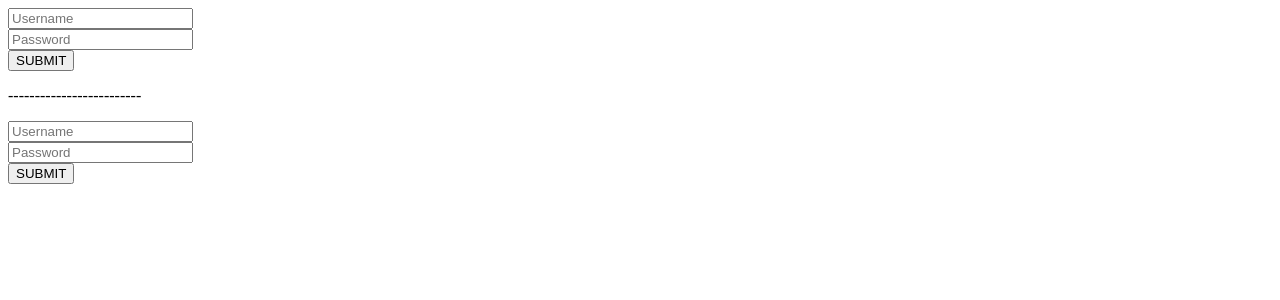
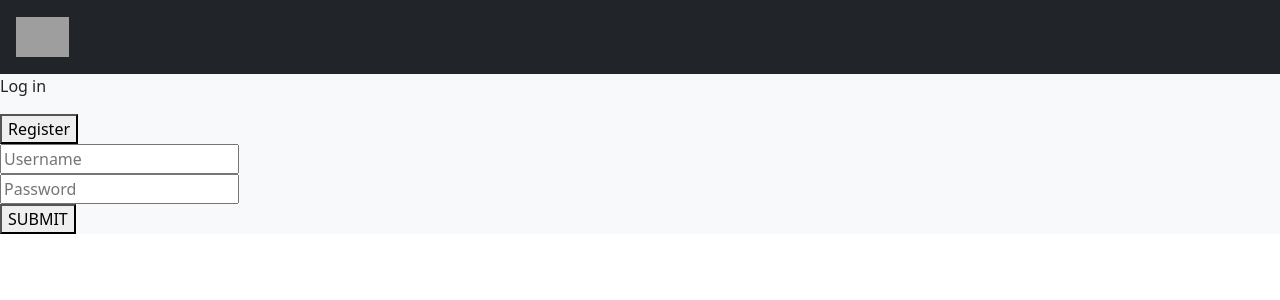
Before and after one commit to ZsoltEmber/Working-Schedule, a React (Vite) app in the folder frontend/: page / in a window 1280 px wide. Shown: the top 300 px of the page. Built offline with nearby package versions, Linux system fonts and the light colour scheme; grey boxes are pictures that could not be loaded.

Commit message:
create MainPage.jsx, Navbar.jsx, EmployeeTable.jsx, add Bootstrap style

```diff
--- a/frontend/package.json
+++ b/frontend/package.json
@@ -10,7 +10,9 @@
     "preview": "vite preview"
   },
   "dependencies": {
+    "bootstrap": "^5.3.3",
     "react": "^18.2.0",
+    "react-bootstrap": "^2.10.2",
     "react-dom": "^18.2.0",
     "react-router-dom": "^6.23.1"
   },
--- a/frontend/src/App.jsx
+++ b/frontend/src/App.jsx
@@ -1,33 +1,32 @@
-import RegistrationFrom from "./components/RegistrationFrom.jsx";
-import LoginForm from "./components/LoginForm.jsx";
 import {useEffect, useState} from "react";
-import Dummy from "./components/Dummy.jsx";
+import MainPage from "./pages/MainPage.jsx";
+import {useRoutes} from "react-router-dom";
+import EmployeePage from "./pages/EmployeePage.jsx";
 
 
 function App() {
     const [isAuthenticated, setIsAuthenticated] = useState(false);
-
+    const [username, setUsername] = useState(null)
 
     useEffect(() => {
-        const token = localStorage.getItem("token")
-        if(token){
-        setIsAuthenticated(true);
+        const token = localStorage.getItem('token');
+        if (token) {
+            setIsAuthenticated(true);
         }
     }, []);
 
-
-    return (
-        <div>
-            {isAuthenticated? <Dummy></Dummy> :
-                <div>
-                <RegistrationFrom setAuth={setIsAuthenticated}></RegistrationFrom>
-                    <p>-------------------------</p>
-                    <LoginForm></LoginForm>
-
-
-                </div>}
-        </div>
+    const routes = useRoutes([
+            {
+                element: <MainPage onLogin={setUsername}/>,
+                path: "/"
+            },
+            {
+                element: <EmployeePage/>,
+                path: `/employees/:username`
+            },
+        ]
     )
+    return routes;
 }
 
 export default App;
--- /dev/null
+++ b/frontend/src/components/Loading.jsx
@@ -0,0 +1,11 @@
+import LoadingGif from "../assets/Loading.gif"
+
+function Loading() {
+
+    return (<div>
+        <img src={LoadingGif} height={"200px"} alt={"Loading..."}/>
+    </div>)
+}
+
+
+export default Loading;
--- /dev/null
+++ b/frontend/src/components/Navbar.jsx
@@ -0,0 +1,18 @@
+import 'bootstrap/dist/css/bootstrap.css';
+import logo from '../assets/Logo.png';
+
+function Navbar(){
+
+    return (
+      <nav className={"navbar navbar-expand-lg navbar-dark bg-dark"}>
+          <div className={"container m-1"}>
+              <a className={"navbar-brand"}>
+                  <img src={logo} height={"40"}/>
+              </a>
+          </div>
+      </nav>
+    );
+}
+
+
+export default Navbar;
--- a/frontend/src/components/RegistrationFrom.jsx
+++ b/frontend/src/components/RegistrationFrom.jsx
@@ -1,48 +1,64 @@
 import {useState} from "react";
 import {useNavigate} from "react-router-dom";
 
-function UserRegistrationForm({setAuth: setAuth}){
-
+function UserRegistrationForm() {
     const [user, setUser] = useState({});
     const navigate = useNavigate();
+    const [passwordAgain, setPasswordAgain] = useState()
 
     //TODO: USE WRAPPER FETCH;
     async function handleSubmit(event) {
         event.preventDefault()
-        const register =  await fetch('/api/user/register', {
+        const register = await fetch('/api/user/register', {
             method: "POST",
             headers: {
-                "Content-type" : "application/json"
-            } ,
+                "Content-type": "application/json"
+            },
             body: JSON.stringify(user)
         });
 
         const response = await register.json();
-        if(response.status === "401"){
+        if (response.status === "401") {
             navigate("/");
         }
         navigate("/login");
-        setAuth(true);
     }
 
-    return(
-        <div>
-            <form onSubmit={(event)=>handleSubmit(event)}>
-                <div>
+    return (
+        <div className={"card w-25 h-50 p-3"}>
+            <p className={"card-header"}>Registration Form</p>
+            <div className={"card-body"}>
+                <form onSubmit={(event) => handleSubmit(event)}>
+                    <div className={"form-outline mb-4"}>
 
-                    <input placeholder={"Username"} type={"text"} name={"name"} value={user.username} onChange={(event) =>
-                    {setUser(prev => ({...prev, username: event.target.value}))}}/>
-                </div>
+                        <input className={"mw-100"}
+                               placeholder={"Username"} type={"text"} name={"name"} value={user.username}
+                               onChange={(event) => {
+                                   setUser(prev => ({...prev, username: event.target.value}))
+                               }}/>
+                    </div>
 
-                <div>
-                    <input placeholder="Password" type={"password"} name={"password"} value={user.password} onChange={(event) =>
-                    {setUser(prev => ({...prev, password: event.target.value}))}}/>
-                </div>
+                    <div className={"form-outline mb-4"}>
+                        <input  className={"mw-100"}
+                                placeholder="Password" type={"password"} name={"password"} value={user.password}
+                               onChange={(event) => {
+                                   setUser(prev => ({...prev, password: event.target.value}))
+                               }}/>
+                    </div>
 
-                <div>
-                    <button type={"submit"}>SUBMIT</button>
-                </div>
-            </form>
+                    <div className={"form-outline mb-4"}>
+                        <input  className={"mw-100"}
+                                placeholder="Password again" type={"password"} name={"password"} value={user.password}
+                               onChange={(event) => {
+                                   setUser(prev => ({...prev, password: event.target.value}))
+                               }}/>
+                    </div>
+
+                    <div>
+                        <button className={"btn btn-primary"} type={"submit"}>SUBMIT</button>
+                    </div>
+                </form>
+            </div>
         </div>
     );
 }
--- a/frontend/src/pages/MainPage.jsx
+++ b/frontend/src/pages/MainPage.jsx
@@ -0,0 +1,27 @@
+import Navbar from "../components/Navbar.jsx";
+import LoginForm from "../components/LoginForm.jsx";
+import {useState} from "react";
+import RegistrationFrom from "../components/RegistrationFrom.jsx";
+import Loading from "../components/Loading.jsx";
+
+
+
+function MainPage({onLogin}) {
+    const [register, setRegister] = useState(false)
+
+
+    return (
+        <div  className={"bg-light mh-100"}>
+            <Navbar></Navbar>
+            <p> {register ? "Register" : "Log in"}</p>
+            <button
+                onClick={() => setRegister(!register)}>
+                {register ? "Log in" : "Register"}
+            </button>
+            {register ? <RegistrationFrom></RegistrationFrom> : <LoginForm onLogin={onLogin}></LoginForm>}
+        </div>
+    )
+}
+
+
+export default MainPage;
```
Also changed, not shown: frontend/src/assets/Loading.gif (added), frontend/src/pages/Navbar.jsx (deleted), 1 other file (tests, documents, lock files or other folders).
